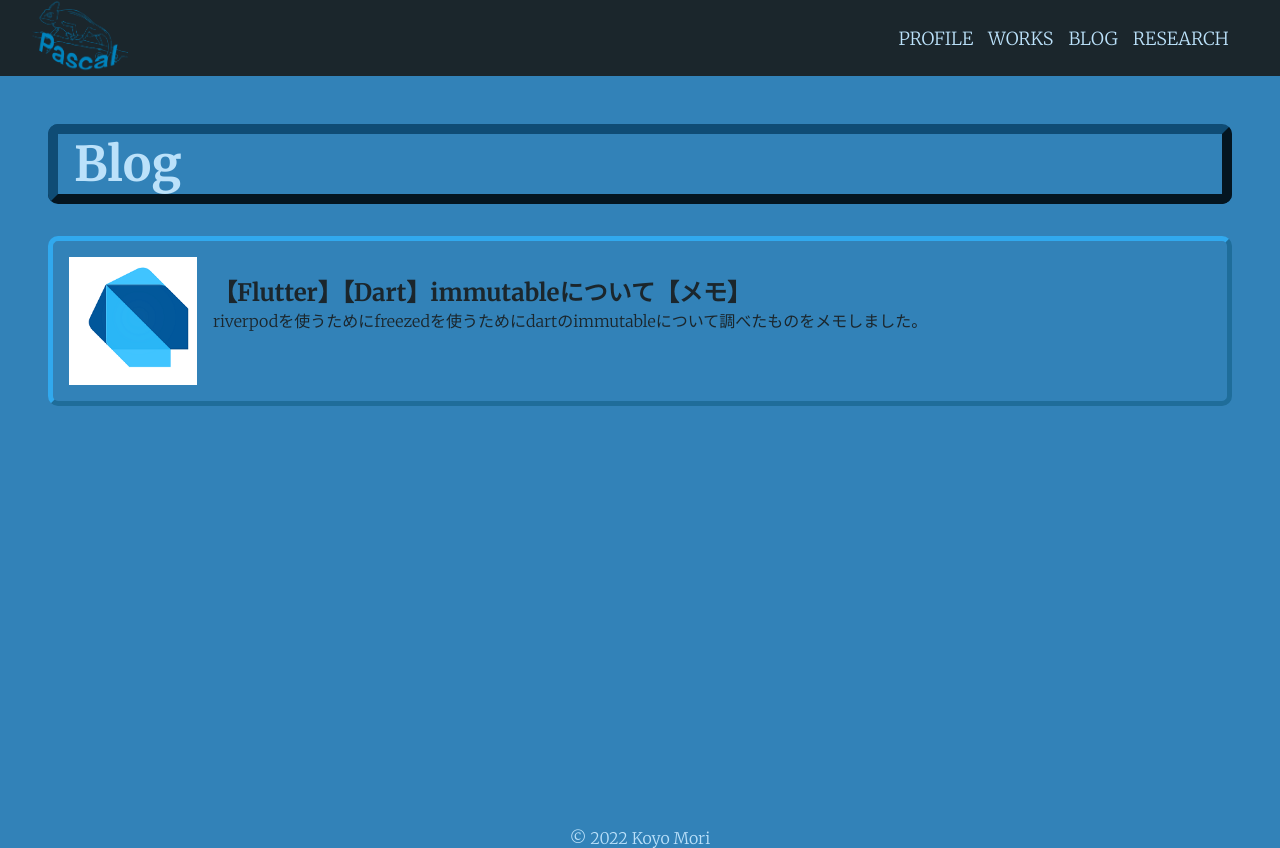
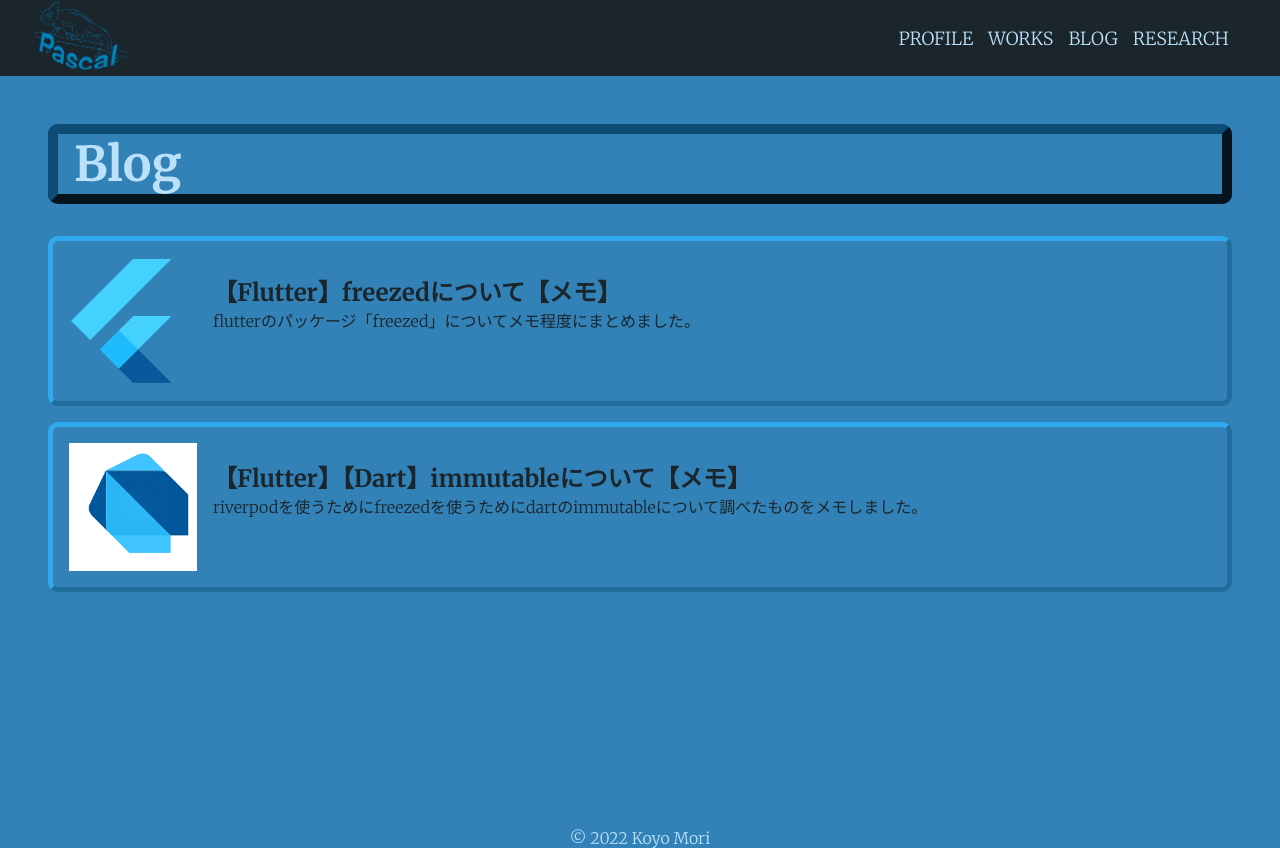
Before and after one commit to s1270146/Portfolio, a React (Create React App) app: page /diary in a window 1280 px wide. Built offline with nearby package versions, Linux system fonts and the light colour scheme.

Commit message:
記事追加

```diff
--- a/src/pages/Diary.tsx
+++ b/src/pages/Diary.tsx
@@ -4,6 +4,7 @@ import { Header } from "../components/Header";
 import { Footer } from "../components/Footer";
 import { motion } from "framer-motion";
 import dartImage from "../images/dart.png";
+import flutterImage from "../images/flutter.png";
 
 function Diary() {
   return (
@@ -20,12 +21,30 @@ function Diary() {
         >
           Blog
         </motion.h1>
+        <a href="https://awake-split-999.notion.site/Flutter-freezed-8ceb926c57d04db2af2076b91523a8bc">
+          <motion.article
+            initial={{ opacity: 0, y: -50 }}
+            animate={{ opacity: 1, y: 0 }}
+            transition={{
+              delay: 0.6,
+              duration: 1,
+            }}
+          >
+            <img src={flutterImage} alt="" />
+            <div className={style.article_sentence}>
+              <h2>【Flutter】freezedについて【メモ】</h2>
+              <p>
+                flutterのパッケージ「freezed」についてメモ程度にまとめました。
+              </p>
+            </div>
+          </motion.article>
+        </a>
         <a href="https://awake-split-999.notion.site/Flutter-Dart-immutable-363e87e806e844969d416b872b8d1437">
           <motion.article
             initial={{ opacity: 0, y: -50 }}
             animate={{ opacity: 1, y: 0 }}
             transition={{
-              delay: 0.6,
+              delay: 0.8,
               duration: 1,
             }}
           >
--- a/src/pages/Works.tsx
+++ b/src/pages/Works.tsx
@@ -3,7 +3,8 @@ import style from "./main.module.scss";
 import { Header } from "../components/Header";
 import { Footer } from "../components/Footer";
 import { motion } from "framer-motion";
-import testApp from "../images/testApp.jpg";
+import reactImage from "../images/react.png";
+import flutterImage from "../images/flutter.png";
 
 function Works() {
   return (
@@ -29,12 +30,12 @@ function Works() {
               duration: 1,
             }}
           >
-            <img src={testApp} alt="" />
+            <img src={reactImage} alt="" />
             <div className={style.article_sentence}>
-              <h2>React Nativeを使ってゲームを作ってみた!</h2>
+              <h2>React Nativeを使ってゲームを作る!(作成中)</h2>
               <p>
                 今回、初めてReact
-                Nativeでゲームを作成してみました。わからないことだらけで環境構築から一苦労。
+                Nativeでゲームを作成してみました。
                 大学の仲間と作成するため、Dockerを使用しました。
               </p>
             </div>
@@ -49,9 +50,9 @@ function Works() {
             duration: 1,
           }}
         >
-          <img src={testApp} alt="" />
+          <img src={flutterImage} alt="" />
           <div className={style.article_sentence}>
-            <h2>FlutterとFirebaseで割り勘アプリ作成</h2>
+            <h2>FlutterとFirebaseで割り勘アプリを作る!(作成中)</h2>
             <p>
               FlutterとFirebaseを使って割り勘アプリを作成しました。
               旅行などで、「ここは誰が払って、あそこでは誰が払って」と誰が誰に払っていいかわからなくなる時があります。
```
Also changed, not shown: src/images/react.png (added).
